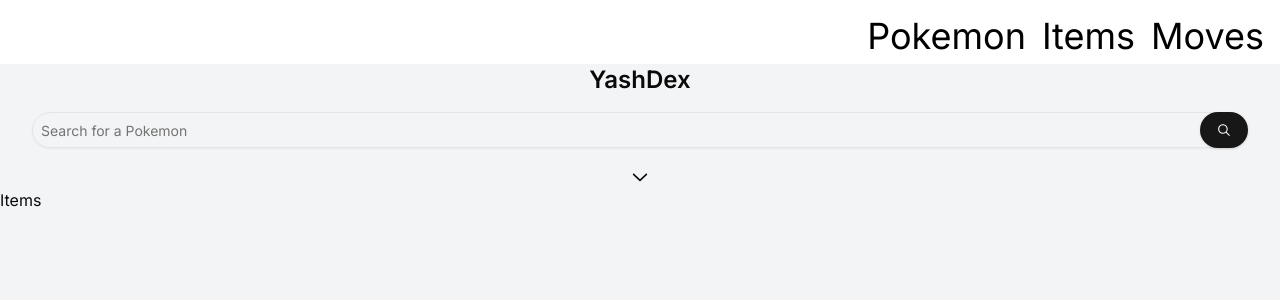
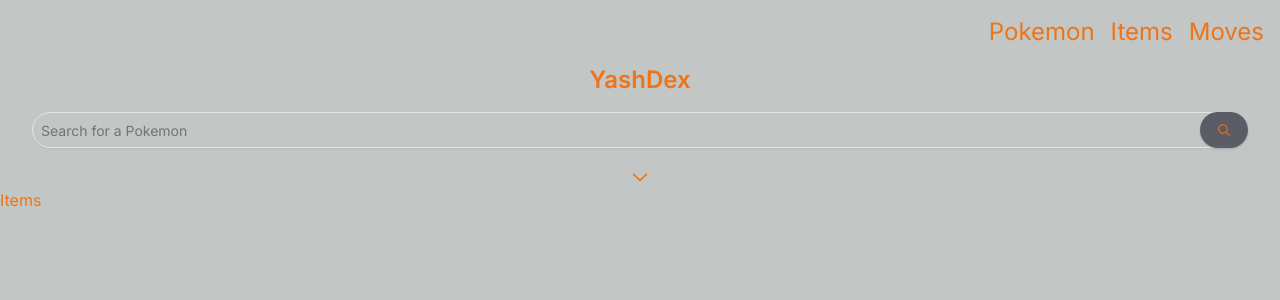
Before and after one commit to tigeryash/pokedex, a Next.js app: page /items in a window 1280 px wide. Shown: the top 300 px of the page. Built offline with nearby package versions, Linux system fonts and the light colour scheme.

Commit message:
added sun and moon themings

```diff
--- a/package.json
+++ b/package.json
@@ -21,6 +21,7 @@
     "clsx": "^2.1.1",
     "framer-motion": "^11.2.10",
     "next": "14.2.3",
+    "next-themes": "^0.3.0",
     "pokedex-promise-v2": "^4.2.0",
     "react": "^18",
     "react-dom": "^18",
--- a/src/app/globals.css
+++ b/src/app/globals.css
@@ -5,25 +5,25 @@
 @layer base {
   :root {
     --background: 0 0% 100%;
-    --foreground: 0 0% 3.9%;
+    --foreground: 26, 86%, 51%;
 
     --card: 0 0% 100%;
-    --card-foreground: 0 0% 3.9%;
+    --card-foreground: 26, 86%, 51%;
 
     --popover: 0 0% 100%;
-    --popover-foreground: 0 0% 3.9%;
+    --popover-foreground: 26, 86%, 51%;
 
-    --primary: 0 0% 9%;
-    --primary-foreground: 0 0% 98%;
+    --primary: 240, 5%, 38%;
+    --primary-foreground: 26, 86%, 51%;
 
     --secondary: 0 0% 96.1%;
-    --secondary-foreground: 0 0% 9%;
+    --secondary-foreground: 26, 86%, 51%;
 
     --muted: 0 0% 96.1%;
     --muted-foreground: 0 0% 45.1%;
 
     --accent: 0 0% 96.1%;
-    --accent-foreground: 0 0% 9%;
+    --accent-foreground: 26, 86%, 51%;
 
     --destructive: 0 84.2% 60.2%;
     --destructive-foreground: 0 0% 98%;
@@ -37,32 +37,32 @@
 
   .dark {
     --background: 0 0% 3.9%;
-    --foreground: 0 0% 98%;
+    --foreground: 54, 66%, 70%;
 
     --card: 0 0% 3.9%;
-    --card-foreground: 0 0% 98%;
+    --card-foreground: 54, 66%, 70%;
 
     --popover: 0 0% 3.9%;
-    --popover-foreground: 0 0% 98%;
+    --popover-foreground: 54, 66%, 70%;
 
-    --primary: 0 0% 98%;
-    --primary-foreground: 0 0% 9%;
+    --primary: 256, 75%, 22%;
+    --primary-foreground: 54, 66%, 70%;
 
     --secondary: 0 0% 14.9%;
-    --secondary-foreground: 0 0% 98%;
+    --secondary-foreground: 54, 66%, 70%;
 
-    --muted: 0 0% 14.9%;
-    --muted-foreground: 0 0% 63.9%;
+    --muted: 53, 46%, 58%;
+    --muted-foreground: 53, 46%, 58%;
 
     --accent: 0 0% 14.9%;
-    --accent-foreground: 0 0% 98%;
+    --accent-foreground: 54, 66%, 70%;
 
     --destructive: 0 62.8% 30.6%;
-    --destructive-foreground: 0 0% 98%;
+    --destructive-foreground: 54, 66%, 70%;
 
     --border: 0 0% 14.9%;
     --input: 0 0% 14.9%;
-    --ring: 0 0% 83.1%;
+    --ring: 0, 0%, 100%;
   }
 }
 
--- a/src/app/layout.tsx
+++ b/src/app/layout.tsx
@@ -3,6 +3,7 @@ import { Inter } from "next/font/google";
 import "./globals.css";
 import Header from "@/components/header/header";
 import { cn } from "@/lib/utils";
+import { ThemeProvider } from "@/components/theme-provider";
 
 const inter = Inter({ subsets: ["latin"] });
 
@@ -18,9 +19,21 @@ export default function RootLayout({
 }>) {
   return (
     <html lang="en">
-      <body className={cn("min-h-screen bg-gray-100", inter.className)}>
-        <Header />
-        {children}
+      <body
+        className={cn(
+          "min-h-screen bg-[#C2C7C6] dark:bg-[#45348E]",
+          inter.className
+        )}
+      >
+        <ThemeProvider
+          attribute="class"
+          defaultTheme="system"
+          enableSystem
+          disableTransitionOnChange
+        >
+          <Header />
+          {children}
+        </ThemeProvider>
       </body>
     </html>
   );
--- a/src/components/header/header.tsx
+++ b/src/components/header/header.tsx
@@ -67,7 +67,7 @@ const Header = () => {
     <header className={` w-full `}>
       <div
         className={` fixed flex flex-col justify-between pt-4 w-full ${
-          isSticky ? "backdrop-blur-md" : "bg-white"
+          isSticky ? "backdrop-blur-md" : ""
         } z-9`}
         ref={triggerRef}
       >
--- a/src/components/header/menu-link.tsx
+++ b/src/components/header/menu-link.tsx
@@ -34,7 +34,7 @@ export default function MenuLink({
       initial="initial"
       animate="open"
       exit="initial"
-      className="text-4xl text-black"
+      className="text-4xl md:text-2xl "
     >
       <Link href={href}>{label}</Link>
     </motion.div>
--- a/src/components/header/mobile-menu.tsx
+++ b/src/components/header/mobile-menu.tsx
@@ -8,6 +8,7 @@ import Image from "next/image";
 import solgaleo from "../../../public/solgaleo.png";
 import lunala from "../../../public/lunala.png";
 import useThemeStore from "@/stores/themestore";
+import { useTheme } from "next-themes";
 
 const MobileMenu = ({
   setIsMenuOpen,
@@ -18,8 +19,7 @@ const MobileMenu = ({
   isMenuOpen: boolean;
   menuLinks: { label: string; href: string }[];
 }) => {
-  const theme = useThemeStore((state) => state.theme);
-  const setTheme = useThemeStore((state) => state.setTheme);
+  const { setTheme, theme } = useTheme();
 
   const menuVars = {
     initial: {
@@ -86,7 +86,9 @@ const MobileMenu = ({
       initial="initial"
       animate="animate"
       exit="exit"
-      className="fixed top-0 left-0 w-full h-full origin-top bg-white flex flex-col justify-center items-center z-20"
+      className="fixed top-0 left-0 w-full h-full origin-top  flex flex-col justify-center items-center z-20
+        bg-white dark:bg-gray-900
+      "
     >
       <div className="flex justify-end items-center w-full p-4">
         <motion.h1
@@ -149,7 +151,7 @@ const MobileMenu = ({
         initial="initial"
         animate="open"
         exit="initial"
-        className=" bg-white flex-1 flex flex-col justify-center items-center w-full space-y-4"
+        className="  flex-1 flex flex-col justify-center items-center w-full space-y-4"
       >
         {menuLinks.map((link) => (
           <div key={link.href} className="overflow-hidden">
--- a/src/components/header/search.tsx
+++ b/src/components/header/search.tsx
@@ -50,7 +50,7 @@ const Search = forwardRef<HTMLDivElement, any>((props, ref) => {
     >
       <Input
         onKeyDown={handleKeyDown}
-        className="w-full p-2 text-black rounded-full"
+        className="w-full p-2 dark:text-[#e5da7f] rounded-full"
         placeholder="Search for a Pokemon"
         onChange={(e) => setText(e.target.value)}
       />
--- a/src/components/pokemonlist/pokemon-card.tsx
+++ b/src/components/pokemonlist/pokemon-card.tsx
@@ -52,7 +52,7 @@ const PokemonCard = ({ name }: { name: string }) => {
   } else {
     return (
       <div
-        className="bg-white  shadow-xl  py-3 px-2 rounded-md flex justify-between  border-t-4  border-b-4"
+        className="bg-[#FBF7EE] dark:bg-[#240E62]  shadow-xl  py-3 px-2 rounded-md flex justify-between  border-t-4  border-b-4"
         style={{
           // backgroundColor:
           //   PokemonTypesColorsRGBA[
@@ -95,7 +95,7 @@ const PokemonCard = ({ name }: { name: string }) => {
               {pokemonData.name}
             </h3>
 
-            <p className="text-right text-lg text-zinc-400">
+            <p className="text-right text-lg text-[#626262]">
               #{pokemonData.id}
             </p>
           </div>
--- /dev/null
+++ b/src/components/theme-provider.tsx
@@ -0,0 +1,9 @@
+"use client";
+
+import * as React from "react";
+import { ThemeProvider as NextThemesProvider } from "next-themes";
+import { type ThemeProviderProps } from "next-themes/dist/types";
+
+export function ThemeProvider({ children, ...props }: ThemeProviderProps) {
+  return <NextThemesProvider {...props}>{children}</NextThemesProvider>;
+}
--- a/src/stores/themestore.tsx
+++ b/src/stores/themestore.tsx
@@ -7,7 +7,10 @@ type ThemeStore = {
 
 const useThemeStore = create<ThemeStore>((set) => ({
   theme: "light",
-  setTheme: (theme: "light" | "dark") => set({ theme }),
+  setTheme: (theme: "light" | "dark") => {
+    set({ theme });
+    localStorage.setItem("theme", theme);
+  },
 }));
 
 export default useThemeStore;
```
Also changed, not shown: 1 other file (tests, documents, lock files or other folders).
